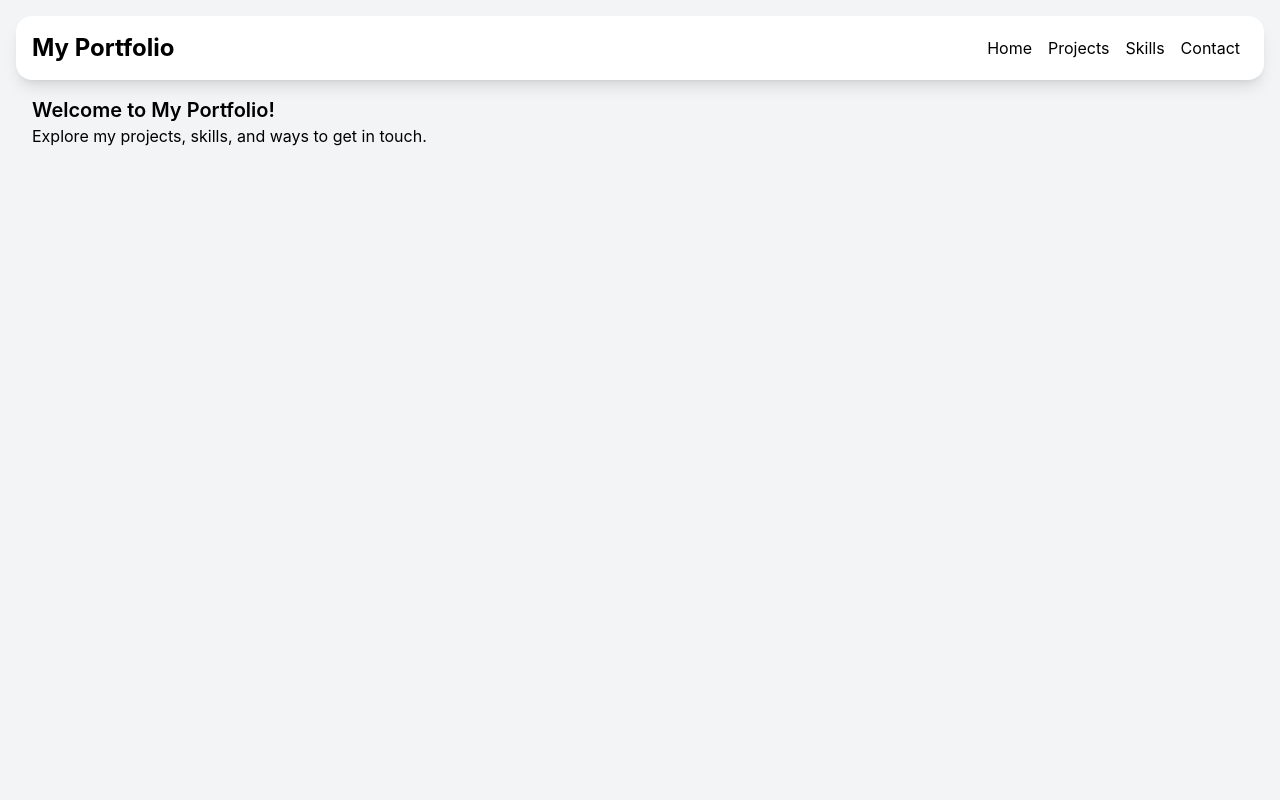
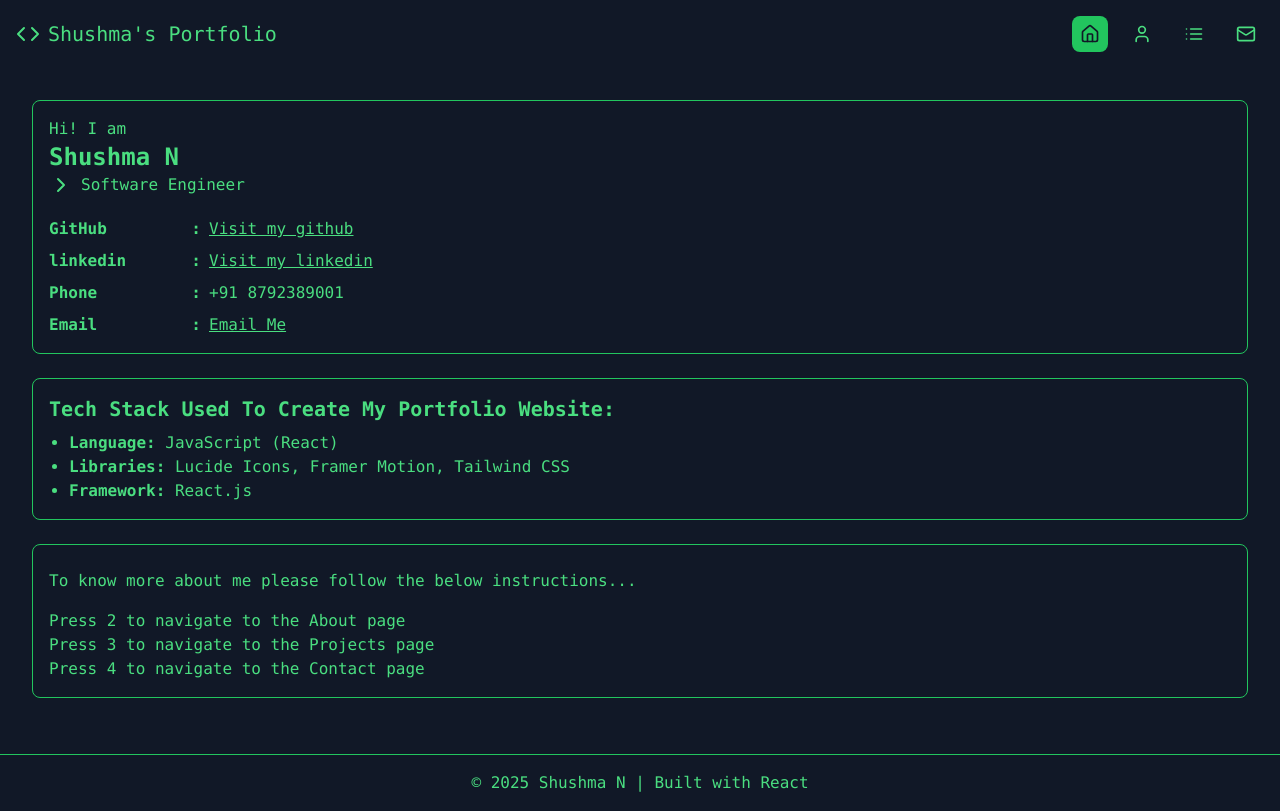
Before and after one commit to Shushma21/shushma-portfolio, a React (Create React App) app: page / in a window 1280 px wide. Built offline with nearby package versions, Linux system fonts and the light colour scheme.

Commit message:
new version

```diff
--- a/src/App.js
+++ b/src/App.js
@@ -1,94 +1,238 @@
-import React from 'react';
-import { BrowserRouter as Router, Route, Routes, Link } from 'react-router-dom';
-
-const Card = ({ children }) => (
-  <div style={{ border: '1px solid #ddd', borderRadius: '10px', padding: '20px', boxShadow: '0 2px 10px rgba(0, 0, 0, 0.1)', maxWidth: '400px', margin: '20px auto' }}>
-    {children}
-  </div>
-);
-
-const CardContent = ({ children }) => (
-  <div style={{ padding: '10px' }}>
-    {children}
-  </div>
-);
+// import React from 'react';
+// import { BrowserRouter as Router, Route, Routes } from 'react-router-dom';
+// import { NavLink } from 'react-router-dom';
+// import {motion} from 'framer-motion';
+// import { Helmet } from 'react-helmet';
 
 
-const Button = ({ children }) => (
-  <button style={{ padding: '10px 20px', backgroundColor: '#007bff', color: '#fff', border: 'none', borderRadius: '5px', cursor: 'pointer' }}>
-    {children}
-  </button>
-);
+// const Card = ({ children }) => (
+//   <div style={{ border: '1px solid #ddd', borderRadius: '10px', padding: '20px', boxShadow: '0 2px 10px rgba(0, 0, 0, 0.1)', maxWidth: '400px', margin: '20px auto' }}>
+//     {children}
+//   </div>
+// );
 
-const App = () => {
-  return (
-    <Router>
-      <div className="min-h-screen bg-gray-100 p-4">
-        <header className="flex justify-between items-center p-4 bg-white shadow-lg rounded-2xl">
-          <h1 className="text-2xl font-bold">My Portfolio</h1>
-          <nav>
-            <Link to="/" className="mx-2">Home</Link>
-            <Link to="/projects" className="mx-2">Projects</Link>
-            <Link to="/skills" className="mx-2">Skills</Link>
-            <Link to="/contact" className="mx-2">Contact</Link>
+// const CardContent = ({ children }) => (
+//   <div style={{ padding: '10px' }}>
+//     {children}
+//   </div>
+// );
+
+
+// const Button = ({ children ,onclick}) => (
+//   <button onclick={onclick} style={{ padding: '10px 20px', backgroundColor: '#007bff', color: '#fff', border: 'none', borderRadius: '5px', cursor: 'pointer' }}>
+//     {children}
+//   </button>
+// );
+
+// const App = () => {
+//   return (
+//     <>
+//     <Helmet>
+//       <title>Shushma N-Portfolio</title>
+//       <meta name='description' content='Shushma personal portfolio'></meta>
+//     </Helmet>
+//     <Router basename='/shushma-portfolio'>
+
+//       <div className="min-h-screen flex flex-col bg-gray-100 p-4">
+//         <header className="flex justify-between items-center p-4 bg-white shadow-lg rounded-2xl">
+//           <h1 className="text-2xl font-bold">My Portfolio</h1>
+//           <nav>
+//             {/* <Link to="/" className="mx-2">Home</Link> */}
+//             <NavLink to="/" className={({isActive}) => isActive ? 'mx-2 text-blue-500 font-bold' : 'mx-2'}>Home</NavLink>
+//             <NavLink to="/projects" className={({isActive}) => isActive ? 'mx-2 text-blue-500 font-bold' : 'mx-2'}>Projects</NavLink>
+//             <NavLink to="/skills" className={({isActive}) => isActive ? 'mx-2 text-blue-500 font-bold' : 'mx-2'}>Skills</NavLink>
+//             <NavLink to="/contact" className={({isActive}) => isActive ? 'mx-2 text-blue-500 font-bold':'mx-2'}>Contact</NavLink>
+//           </nav>
+//         </header>
+
+//         <div className='flex-grow p-4'>
+//         <Routes>
+//           <Route path="/" element={<Home />} />
+//           <Route path="/projects" element={<Projects />} />
+//           <Route path="/skills" element={<Skills />} />
+//           <Route path="/contact" element={<Contact />} />
+//           <Route path='*' element={<NotFound/>}/>
+//         </Routes>
+//         </div>
+//         <Footer />
+//       </div>
+//     </Router>
+//     </>
+//   );
+// };
+
+// const NotFound =() => (
+//   <div className='p-4'>
+//     <h2 className='text-xl font-semibold'>404 Not Found</h2>
+//     <p>The page you are looking  for doesn'e exist.</p>
+//   </div>
+// );
+
+// const Footer=()=>(
+//   <footer className='text-left p-2 mt-6'>
+//     <p>© 2025 Shushma N | Built with React</p>
+//   </footer>
+// )
+// const Home = () => (
+//   <motion.div className='relative h-screen w-full flex items-center justify -center bg-cover bg-center'
+//               style={{backgroundImage:"url('https://i.pinimg.com/originals/19/9f/d2/199fd29184c6cff24e3445f849af463e.gif')"}}
+//               initial={{opacity:0}} animate={{opacity:1}} transition={{opacity:0.5}}>
+//     <h2 className="text-xl font-semibold">Hi I'm Shushma N</h2>
+//     <br></br>
+//     <p>Software Engineer | Coding Enthusiast</p>
+//     </motion.div>
+// );
+
+// const Projects = () => (
+//   <motion.div className='p-4' initial={{opacity:0}} animate={{opacity:1}} transition={{opacity:0.5}} >
+//     <h2 className="text-xl font-semibold">Projects</h2>
+//     <Card>
+//       <CardContent>
+//         <h3 className="font-bold">Gemstone Gallery</h3>
+//         <p>A dynamic gallery with filtering and search features.</p>
+//         <Button>
+//           <a href="https://shushma21.github.io/shushma-portfolio" target='_blank' rel='noopener norefferer' style={{color:'#fff',textDecoration:'none'}}>
+//           View Project
+//           </a>
+//         </Button>
+//       </CardContent>
+//     </Card>
+//     <Card className="mt-4">
+//       <CardContent>
+//         <h3 className="font-bold">Souled Skull</h3>
+//         <p>E-commerce platform with modern UI/UX and API integrations.</p>
+//         <Button>
+//           <a href="https://shushma21.github.io/shushma-portfolio" target='_blank' rel='noopenner norefferer' style={{color:'#fff',textDecoration:'none'}}>View Project</a>
+//         </Button>
+//       </CardContent>
+//     </Card>
+//     </motion.div>
+// );
+
+// const Skills = () => (
+//     <motion.div className='p-4' initial={{opacity:0}} animate={{opacity:1}} transition={{opacity:0.5}}>
+//     <h2 className="text-xl font-semibold">Skills</h2>
+//     <ul>
+//       <li>PHP, JavaScript, Node.js</li>
+//       <li>React, Express.js</li>
+//       <li>MySQL, MongoDB</li>
+//       <li>Git, REST APIs, Unit Testing</li>
+//     </ul>
+//     </motion.div>
+// );
+
+// const Contact = () => (
+//   <motion.div className='p-4' initial={{opacity:0}} animate={{opacity:1}} transition={{opacity:0.5}}>
+//   <h2 className="text-xl font-semibold">Contact Me</h2>
+//     <br></br>
+//     <Button>
+//       <a href="mailto:shushma972001@gmail.com" style={{color:'#fff',textDecoration:'none'}}>Email Me</a>
+//     </Button>
+//     </motion.div>
+// );
+
+// export default App;
+
+
+
+import { useState,useEffect } from "react";
+import { Code, Home, Mail,List,User,ChevronRight } from 'lucide-react';
+import { motion } from "framer-motion";
+
+export default function Portfolio(){
+  const [activeSection,setActiveSection] = useState('home');
+  const [hoverSection,setHoverSection]   = useState(null);
+
+  useEffect(() => {
+    const handleKeyPress = (event) =>{
+      if(event.key === '1') setActiveSection('home');
+      if(event.key === '2') setActiveSection('about');
+      if(event.key === '3') setActiveSection('projects');
+      if(event.key === '4') setActiveSection('contact');
+    };
+
+    window.addEventListener('keydown',handleKeyPress);
+    return () => window.removeEventListener('keydown',handleKeyPress);
+  },[]);
+
+  return(
+    <div className="min-h-screen flex flex-col bg-gray-900 text-green-400 font-mono">
+      <header className="p-4 border-green-500 flex justify-between items-center">
+        <h1 className="text-xl flex items-center">
+          <Code className = "mr-2"/>Shushma's Portfolio
+        </h1>
+        <nav className="flex gap-4">
+          {['home','about','projects','contact'].map((section,index)=>(
+            <div key={section} className="relative">
+              <button
+                onClick={() => setActiveSection(section)}
+                onMouseEnter={()=>setHoverSection(section)}
+                onMouseLeave={()=>setHoverSection(null)}
+                className={`p-2 rounded-lg transition-all
+                  ${activeSection === section ? 'bg-green-500 text-gray-900':'hover:bg-green-700'}`}
+              >
+                {section === 'home' && <Home size={20}/>}
+                {section === 'about' && <User size={20}/> }
+                {section === 'projects' && <List size={20}/>}
+                {section === 'contact' && <Mail size={20}/>}
+              </button>
+              {hoverSection === section &&(
+                <div className="absolute top-full mt-2 p-2 bg-green-500 text-gray-900 rounded-lg shadow-lg text-sm">
+                  {section.charAt(0).toUpperCase()+section.slice(1)}
+                </div>
+              )}
+            </div>
+          ))}
           </nav>
-        </header>
-
-        <Routes>
-          <Route path="/" element={<Home />} />
-          <Route path="/projects" element={<Projects />} />
-          <Route path="/skills" element={<Skills />} />
-          <Route path="/contact" element={<Contact />} />
-        </Routes>
-      </div>
-    </Router>
-  );
-};
-
-const Home = () => (
-  <div className="p-4">
-    <h2 className="text-xl font-semibold">Welcome to My Portfolio!</h2>
-    <p>Explore my projects, skills, and ways to get in touch.</p>
-  </div>
-);
-
-const Projects = () => (
-  <div className="p-4">
-    <h2 className="text-xl font-semibold">Projects</h2>
-    <Card>
-      <CardContent>
-        <h3 className="font-bold">Gemstone Gallery</h3>
-        <p>A dynamic gallery with filtering and search features.</p>
-      </CardContent>
-    </Card>
-    <Card className="mt-4">
-      <CardContent>
-        <h3 className="font-bold">Souled Skull</h3>
-        <p>E-commerce platform with modern UI/UX and API integrations.</p>
-      </CardContent>
-    </Card>
-  </div>
-);
-
-const Skills = () => (
-  <div className="p-4">
-    <h2 className="text-xl font-semibold">Skills</h2>
-    <ul>
-      <li>PHP, JavaScript, Node.js</li>
-      <li>React, Express.js</li>
-      <li>MySQL, MongoDB</li>
-      <li>Git, REST APIs, Unit Testing</li>
-    </ul>
-  </div>
-);
-
-const Contact = () => (
-  <div className="p-4">
-    <h2 className="text-xl font-semibold">Contact Me</h2>
-    <Button asChild>
-      <a href="mailto:shushma972001@gmail.com">Email Me</a>
-    </Button>
-  </div>
-);
-
-export default App;
+          </header>
+          <div className="flex-grow p-4">
+            <main className="p-4">
+              <motion.div initial={{opacity:0}}
+                        animate={{opacity:1}}
+                        >
+                {activeSection === 'home' && (
+                  <div>
+                    <div className="border border-green-500 p-4 rounded-lg mb-6">
+                      Hi! I am
+                      <p className="text-2xl"><b>Shushma N</b></p>
+                      <p className="flex items-center">
+                        <ChevronRight className="mr-2" />
+                        Software Engineer
+                      </p>
+                      <ul className="mt-5 space-y-2">
+                        <li className="flex items-center"><b className="w-40 flex justify-between">GitHub <span className="mr-2">:</span></b> <a href="https://github.com/Shushma21" target="_blank"  rel="noopener noreferrer"  className="underline">Visit my github</a></li>
+                        <li className="flex items-center"><b className="w-40 flex justify-between">linkedin <span className="mr-2">:</span></b> <a href="https://www.linkedin.com/in/shushma-n/" target="_blank"  rel="noopener noreferrer"  className="underline">Visit my linkedin</a></li>
+                        <li className="flex items-center"><b className="w-40 flex justify-between">Phone <span className="mr-2">:</span> </b> +91 8792389001</li>
+                        <li className="flex items-center"><b className="w-40 flex justify-between">Email <span className="mr-2">:</span></b> <a href="mailto:shushma.09072001@gmail.com" className="underline">Email Me</a></li>
+                      </ul>
+                    </div>
+                    <div className="border border-green-500 p-4 rounded-lg mb-6">
+                      <p className="text-xl font-bold mb-2">Tech Stack Used To Create My Portfolio Website:</p>
+                      <ul className="list-disc pl-5">
+                        <li><b>Language:</b> JavaScript (React)</li>
+                        <li><b>Libraries:</b> Lucide Icons, Framer Motion, Tailwind CSS</li>
+                        <li><b>Framework:</b> React.js</li>
+                      </ul>
+                    </div>
+                    <div className="border border-green-500 p-4 rounded-lg mb-6">
+                    <p className="mt-2">To know more about me please follow the below instructions...</p>
+                      <div className="justify-center mt-4">
+                        <p>Press 2 to navigate to the About page</p>
+                        <p>Press 3 to navigate to the Projects page</p>
+                        <p>Press 4 to navigate to the Contact page</p>
+                      </div>
+                    </div>
+                  </div>
+                )}
+                {activeSection === 'about' && <div>About Me : Passionate developer with experience in Backend & Frontend technologies</div>}
+                {activeSection === 'projects' && <div>Projects : A collection  of my best coding practices, showcasing  my skills and  creativity</div>}
+                {activeSection === 'contact' && <div>Contact Me: Reach out to me via Email or Phone</div>}
+              </motion.div>
+            </main>
+          </div>
+    <footer className="p-4 border-t border-green-500 text-center">
+    © 2025 Shushma N | Built with React
+    </footer>
+    </div>
+  )
+}
```
